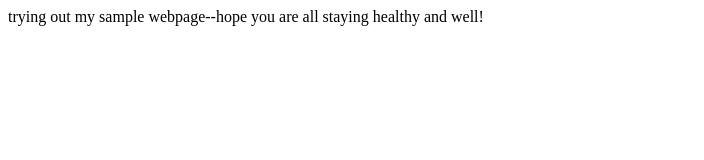
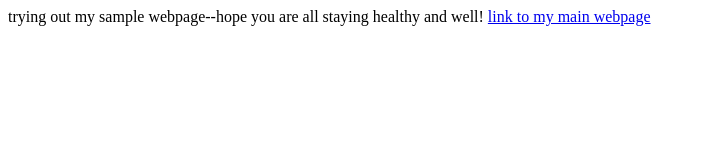
Before and after one commit to lself98/selfwebsite, a plain HTML site: page index.html in a window 1280 px wide. Shown: the whole page, without its empty margins (0-704 px from the left). Drawn offline with Linux system fonts and the light colour scheme.

Commit message:
Update index.html

```diff
--- a/index.html
+++ b/index.html
@@ -11,6 +11,7 @@
 
 <body>
 trying out my sample webpage--hope you are all staying healthy and well!
+<a href="https://lself98.github.io/mainpage/">link to my main webpage</a>
 
 </body>
 
```
